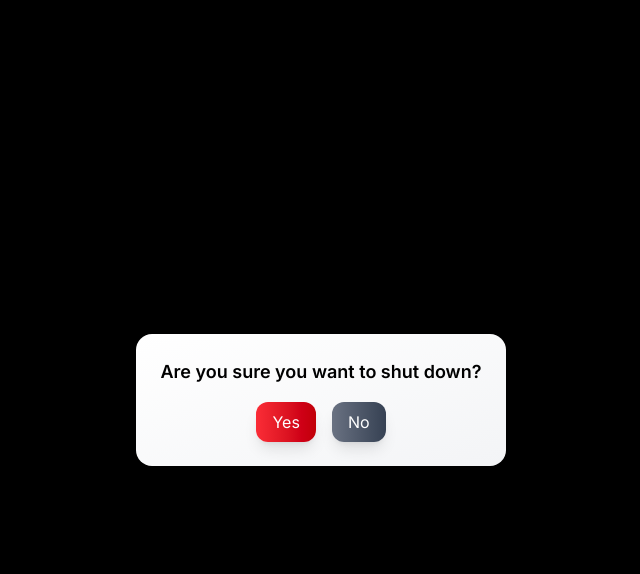
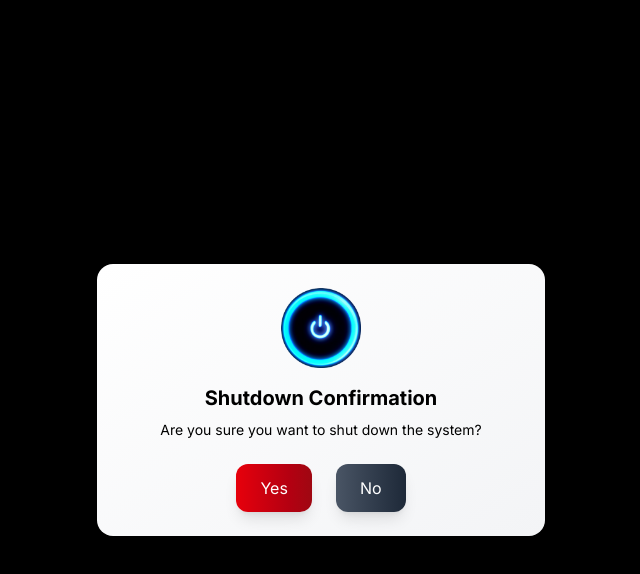
Before and after one commit to Fardin2112/Agnne, a React (Vite) app in the folder client/: page /sanitation in a window 1280 px wide. Both pictures are taken after a click on the button "Shutdown". Shown: the top 574 px of the page, without its empty margins (319-959 px from the left). Built offline with nearby package versions, Linux system fonts and the light colour scheme; no server answers.

Commit message:
update UI

```diff
--- a/client/src/App.jsx
+++ b/client/src/App.jsx
@@ -5,7 +5,7 @@ import Footer from "./components/Footer";
 import Navbar from "./components/Navbar";
 import Setting from "./pages/Setting";
 import Stats from "./pages/Stats";
-import Sanitation from "./pages/Sanitation";
+import Sanitation from "./pages/Sanitation/Sanitation";
 import Shutdown from "./pages/Shutdown";
 import AgneeAnimation from "./components/AgneeAnimation";
 import { AppContext } from "./context/AppContext";
--- /dev/null
+++ b/client/src/assets/assests.js
@@ -0,0 +1,6 @@
+import shutdown from './img/shutdown.png'
+
+
+export const assests = {
+    shutdown,
+}
--- a/client/src/components/AgneeAnimation.jsx
+++ b/client/src/components/AgneeAnimation.jsx
@@ -52,7 +52,7 @@ const AgneeAnimation = () => {
     <AnimatePresence>
       {isVisible && (
         <motion.div
-          className="relative flex justify-center items-center h-[600px] w-full bg-gradient-to-br from-gray-900 to-black overflow-hidden"
+          className="relative flex justify-center items-center h-full w-full bg-gradient-to-br from-gray-900 to-black overflow-hidden"
           initial={{ opacity: 1 }}
           exit={{ opacity: 0 }}
           transition={{ duration: 1 }}
--- a/client/src/components/Controller.jsx
+++ b/client/src/components/Controller.jsx
@@ -9,7 +9,7 @@ function Controller() {
            <LeftController/>
         </div>
         <div className='w-[50%]'>
-        <RightController/>
+           <RightController/>
         </div>
 
     </div>
--- a/client/src/components/Footer.jsx
+++ b/client/src/components/Footer.jsx
@@ -4,6 +4,8 @@ import { FaChartBar, FaDroplet, FaPowerOff } from "react-icons/fa6";
 import { TiHome } from "react-icons/ti";
 import { FaCog } from "react-icons/fa";
 import { AppContext } from "../context/AppContext";
+import { motion, AnimatePresence } from "framer-motion"; // For 3D animations
+import { assests } from "../assets/assests";
 
 function Footer() {
   const { isDarkMode } = useContext(AppContext);
@@ -12,21 +14,66 @@ function Footer() {
   const handleShutdown = () => {
     console.log("Shutting down...");
     setShowPopup(false);
-    // Add shutdown logic here, like calling an API or executing a script
+    // Add shutdown logic here, e.g., API call or script execution
+  };
+
+  // Animation variants for the popup
+  const popupVariants = {
+    hidden: { opacity: 0, scale: 0.8, y: 50, rotateX: -15 },
+    visible: {
+      opacity: 1,
+      scale: 1,
+      y: 0,
+      rotateX: 0,
+      transition: {
+        type: "spring",
+        stiffness: 100,
+        damping: 15,
+        duration: 0.5
+      }
+    },
+    exit: {
+      opacity: 0,
+      scale: 0.8,
+      y: 50,
+      rotateX: 15,
+      transition: { duration: 0.3 }
+    },
+  };
+
+  // Animation variants for the shutdown icon
+  const iconVariants = {
+    hidden: { opacity: 0, scale: 0 },
+    visible: {
+      opacity: 1,
+      scale: 1,
+      transition: {
+        delay: 0.2,
+        type: "spring",
+        stiffness: 120,
+        damping: 10
+      }
+    },
   };
 
   return (
     <>
       {/* Footer */}
-      <div
-        className={`h-[60px] flex justify-around items-center fixed bottom-0 left-0 w-full z-50 bg-opacity-80 backdrop-blur-md border-t border-opacity-20 ${
-          isDarkMode ? "bg-gradient-to-r from-gray-900 to-black border-gray-700 text-white" : "bg-gradient-to-r from-gray-100 to-white border-gray-300 text-gray-900"
+      <motion.div
+        className={`h-[70px] flex justify-around items-center fixed bottom-0 left-0 w-full z-50 bg-opacity-90 backdrop-blur-md border-t border-opacity-20 shadow-[0_4px_15px_rgba(0,0,0,0.3)] perspective-1000 ${
+          isDarkMode
+            ? "bg-gradient-to-r from-gray-900 via-gray-800 to-black border-gray-700 text-white"
+            : "bg-gradient-to-r from-gray-100 via-gray-200 to-white border-gray-300 text-gray-900"
         }`}
+        style={{ transformStyle: "preserve-3d" }}
+        initial={{ y: 50, rotateX: 15 }}
+        animate={{ y: 0, rotateX: 0 }}
+        transition={{ type: "spring", stiffness: 80, damping: 12 }}
       >
         <NavLink
           to="/"
           className={({ isActive }) =>
-            `flex flex-col items-center transition-all duration-300 transform hover:scale-110 ${
+            `flex flex-col items-center transition-all duration-300 transform hover:scale-110 hover:shadow-lg rounded-full p-2 ${
               isActive ? "text-blue-500" : isDarkMode ? "text-gray-300" : "text-gray-700"
             }`
           }
@@ -38,7 +85,7 @@ function Footer() {
         <NavLink
           to="/settings"
           className={({ isActive }) =>
-            `flex flex-col items-center transition-all duration-300 transform hover:scale-110 ${
+            `flex flex-col items-center transition-all duration-300 transform hover:scale-110 hover:shadow-lg rounded-full p-2 ${
               isActive ? "text-blue-500" : isDarkMode ? "text-gray-300" : "text-gray-700"
             }`
           }
@@ -50,7 +97,7 @@ function Footer() {
         <NavLink
           to="/stats"
           className={({ isActive }) =>
-            `flex flex-col items-center transition-all duration-300 transform hover:scale-110 ${
+            `flex flex-col items-center transition-all duration-300 transform hover:scale-110 hover:shadow-lg rounded-full p-2 ${
               isActive ? "text-blue-500" : isDarkMode ? "text-gray-300" : "text-gray-700"
             }`
           }
@@ -62,7 +109,7 @@ function Footer() {
         <NavLink
           to="/sanitation"
           className={({ isActive }) =>
-            `flex flex-col items-center transition-all duration-300 transform hover:scale-110 ${
+            `flex flex-col items-center transition-all duration-300 transform hover:scale-110 hover:shadow-lg rounded-full p-2 ${
               isActive ? "text-blue-500" : isDarkMode ? "text-gray-300" : "text-gray-700"
             }`
           }
@@ -73,39 +120,67 @@ function Footer() {
 
         <button
           onClick={() => setShowPopup(true)}
-          className="flex flex-col items-center transition-all duration-300 transform hover:scale-110 text-red-500"
+          className="flex flex-col items-center transition-all duration-300 transform hover:scale-110 hover:shadow-lg rounded-full p-2 text-red-500"
         >
           <FaPowerOff size={20} className="mb-1" />
           <span className="text-xs font-semibold">Shutdown</span>
         </button>
-      </div>
+      </motion.div>
 
       {/* Shutdown Confirmation Popup */}
+      <AnimatePresence>
         {showPopup && (
-        <div className="fixed inset-0 bg-black bg-opacity-50 flex justify-center items-center z-50">
-          <div
-            className={`p-6 rounded-2xl shadow-2xl bg-opacity-90 backdrop-blur-lg transform transition-all duration-300 scale-100 ${
-              isDarkMode ? "bg-gradient-to-br from-gray-800 to-black text-white" : "bg-gradient-to-br from-white to-gray-100 text-black"
+          <motion.div
+            className="fixed inset-0 bg-black bg-opacity-70 flex justify-center items-center z-60"
+            initial={{ opacity: 0 }}
+            animate={{ opacity: 1 }}
+            exit={{ opacity: 0 }}
+          >
+            <motion.div
+              className={`p-6 rounded-2xl shadow-[0_10px_30px_rgba(0,0,0,0.5)] bg-opacity-95 backdrop-blur-md w-[90%] max-w-md ${
+                isDarkMode
+                  ? "bg-gradient-to-br from-gray-800 to-black text-white"
+                  : "bg-gradient-to-br from-white to-gray-100 text-black"
               }`}
+              variants={popupVariants}
+              initial="hidden"
+              animate="visible"
+              exit="exit"
             >
-            <p className="text-lg font-semibold mb-4">Are you sure you want to shut down?</p>
-            <div className="flex justify-center space-x-4">
-              <button
+              <div className="text-center mb-6">
+              <motion.img
+                  src={assests.shutdown}
+                  alt="Shutdown"
+                  className="mx-auto mb-4 w-20 h-20"
+                  variants={iconVariants}
+                  initial="hidden"
+                  animate="visible"
+                />
+                <p className="text-xl font-bold mb-2">Shutdown Confirmation</p>
+                <p className="text-sm">Are you sure you want to shut down the system?</p>
+              </div>
+              <div className="flex justify-center space-x-6">
+                <motion.button
                   onClick={handleShutdown}
-                className="px-4 py-2 text-white rounded-xl bg-gradient-to-r from-red-500 to-red-700 shadow-lg transform transition-all duration-300 hover:scale-105 active:scale-95"
+                  className="px-6 py-3 text-white rounded-xl bg-gradient-to-r from-red-600 to-red-800 shadow-lg transform transition-all duration-300 hover:scale-105 active:scale-95"
+                  whileHover={{ scale: 1.05 }}
+                  whileTap={{ scale: 0.95 }}
                 >
                   Yes
-              </button>
-              <button
+                </motion.button>
+                <motion.button
                   onClick={() => setShowPopup(false)}
-                className="px-4 py-2 text-white rounded-xl bg-gradient-to-r from-gray-500 to-gray-700 shadow-lg transform transition-all duration-300 hover:scale-105 active:scale-95"
+                  className="px-6 py-3 text-white rounded-xl bg-gradient-to-r from-gray-600 to-gray-800 shadow-lg transform transition-all duration-300 hover:scale-105 active:scale-95"
+                  whileHover={{ scale: 1.05 }}
+                  whileTap={{ scale: 0.95 }}
                 >
                   No
-              </button>
+                </motion.button>
               </div>
-          </div>
-        </div>
+            </motion.div>
+          </motion.div>
         )}
+      </AnimatePresence>
     </>
   );
 }
--- a/client/src/components/LeftController.jsx
+++ b/client/src/components/LeftController.jsx
@@ -172,7 +172,7 @@ const LeftController = () => {
             <TbTemperatureSnow className="text-2xl" />
             <p>User Temp</p>
             </div>
-          <div className={`flex gap-2 mt-2 ${isDarkMode ? "bg-black text-white" : "bg-white text-black"}`}>
+          <div className={`flex gap-2 mt-2 `}>
             <button onClick={decreaseUserTemp} className="px-2 py-2 rounded">
               <FaMinus className="text-2xl"/>
             </button>
--- a/client/src/context/AppContext.jsx
+++ b/client/src/context/AppContext.jsx
@@ -28,8 +28,8 @@ const AppContextProvider = (props) => {
   const [userTemp, setUserTemp] = useState(0);                   // Current user sensor temp
   const [machineTemp, setMachineTemp] = useState(0);             // Current machine sensor temp
 
-  const [maxUserTemp, setMaxUserTemp] = useState(0);             // Target user temp
-  const [maxMachineTemp, setMaxMachineTemp] = useState(0);       // Target machine temp
+  const [maxUserTemp, setMaxUserTemp] = useState(40);             // Target user temp
+  const [maxMachineTemp, setMaxMachineTemp] = useState(60);       // Target machine temp
 
   const [userFanSpeed, setUserFanSpeed] = useState(0);             // user fan value
   const [machineFanSpeed, setMachineFanSpeed] = useState(0);     // machine fan value
--- /dev/null
+++ b/client/src/pages/Sanitation/Sanitation.css
@@ -0,0 +1,27 @@
+/* Sanitation.css */
+@keyframes spin {
+    0% {
+      transform: rotate(0deg);
+    }
+    100% {
+      transform: rotate(360deg);
+    }
+  }
+
+  @keyframes blink {
+    0%,
+    100% {
+      opacity: 1;
+    }
+    50% {
+      opacity: 0.3;
+    }
+  }
+
+  .animate-spin {
+    animation: spin 2s linear infinite;
+  }
+
+  .animate-blink {
+    animation: blink 1.5s ease-in-out infinite;
+  }
--- a/client/src/pages/Sanitation.jsx
+++ b/client/src/pages/Sanitation/Sanitation.jsx
@@ -1,8 +1,9 @@
 import React, { useContext, useState, useEffect } from "react";
-import { AppContext } from "../context/AppContext";
 import { FaFan, FaPlus, FaMinus } from "react-icons/fa6";
 import { HiOutlineLightBulb } from "react-icons/hi";
 import axios from "axios";
+import "./Sanitation.css"; // Import the CSS file
+import { AppContext } from "../../context/AppContext";
 
 function Sanitation() {
   const { isDarkMode } = useContext(AppContext);
@@ -115,7 +116,7 @@ function Sanitation() {
 
   return (
     <div
-      className={`pt-12 flex items-center justify-center transition-all duration-500 ${
+      className={`h-full flex items-center justify-center transition-all duration-500 ${
         isDarkMode ? "bg-gradient-to-br from-gray-900 to-black text-white" : "bg-gradient-to-br from-gray-100 to-white text-black"
       }`}
     >
@@ -221,32 +222,6 @@ function Sanitation() {
           )}
         </div>
       </div>
-
-      {/* Custom CSS for Animations */}
-      <style jsx>{`
-        @keyframes spin {
-          0% {
-            transform: rotate(0deg);
-          }
-          100% {
-            transform: rotate(360deg);
-          }
-        }
-        @keyframes blink {
-          0%, 100% {
-            opacity: 1;
-          }
-          50% {
-            opacity: 0.3;
-          }
-        }
-        .animate-spin {
-          animation: spin 2s linear infinite;
-        }
-        .animate-blink {
-          animation: blink 1.5s ease-in-out infinite;
-        }
-      `}</style>
     </div>
   );
 }
```
Also changed, not shown: client/src/assets/img/AGNEE_LOGO.png (renamed from client/src/assets/AGNEE_LOGO.png), client/src/assets/img/shutdown.png (added). Lines whose indentation alone changed are shown as unchanged.
